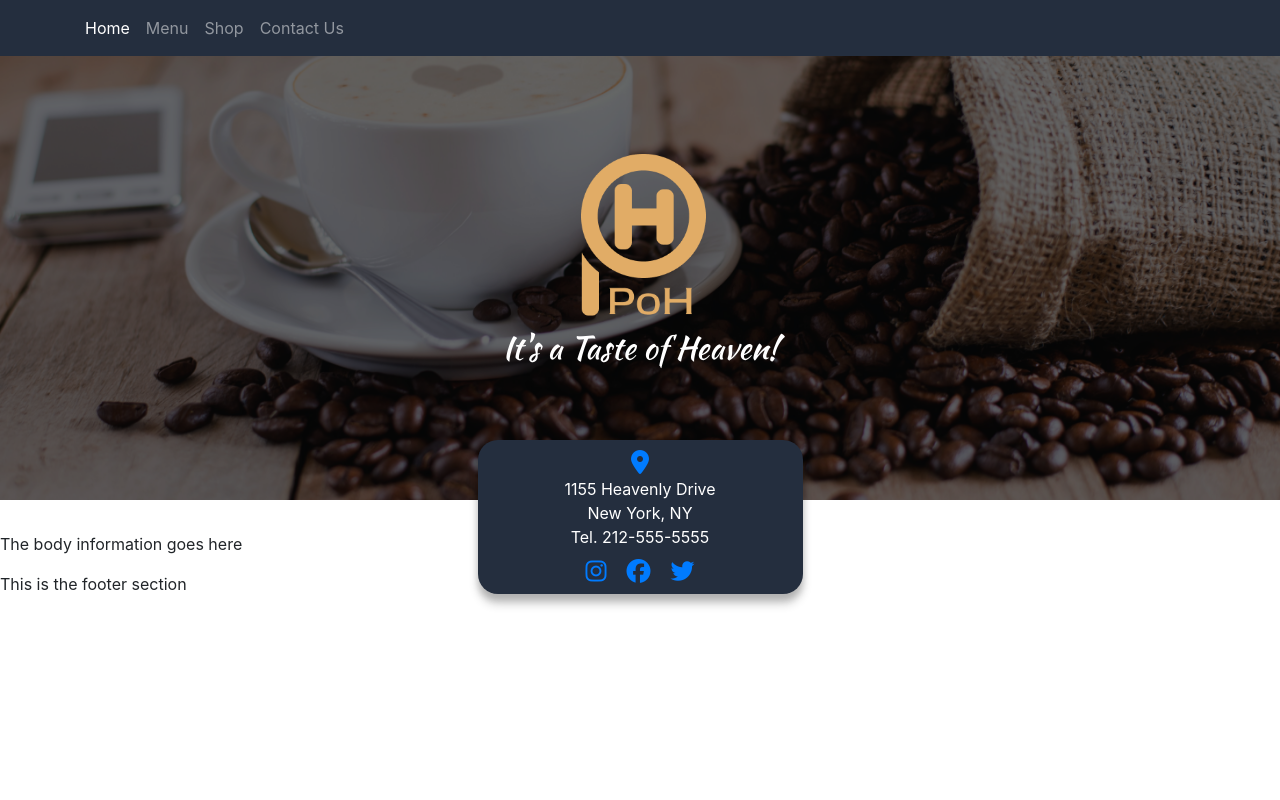
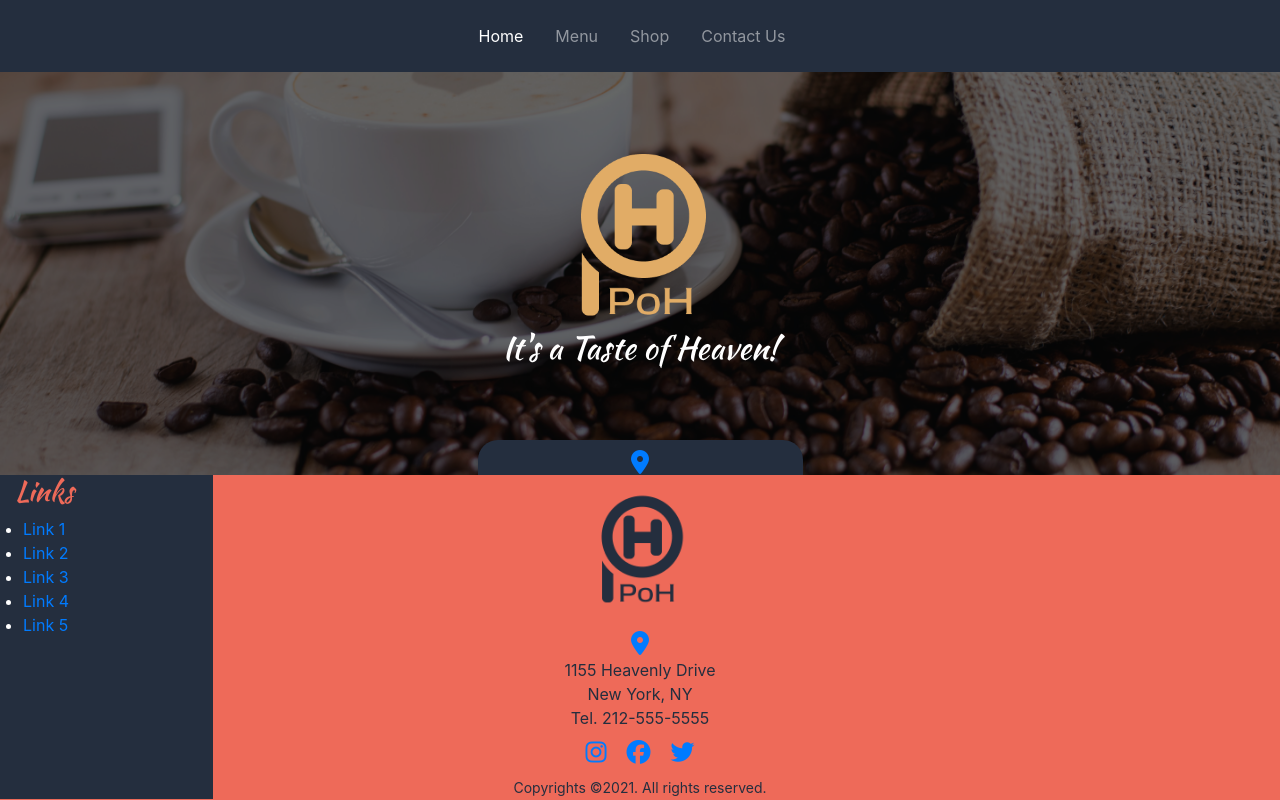
Before and after one commit to k-oz-inc/poh_cafe, a React (Create React App) app: page / in a window 1280 px wide. Built offline with nearby package versions, Linux system fonts and the light colour scheme.

Commit message:
Footer 12-11-2021

```diff
--- /dev/null
+++ b/src/Footer.css
@@ -0,0 +1,47 @@
+.center{
+    display: flex;
+    justify-content: center;
+    align-items: center;
+    margin: 0;
+}
+
+.main_color {
+    color: #242E3E;
+}
+
+.second_color {
+    color: #E1AC66;
+}
+
+.third_color {
+    color: #EE6A59;
+}
+
+.main_bg {
+    background-color: #242E3E;
+}
+
+.second_bg {
+    background-color: #E1AC66;
+}
+
+.third_bg {
+    background-color: #EE6A59;
+}
+
+footer {
+    width: 100%;
+    height: 325px;
+    background-color: #EE6A59;
+}
+
+.footer_logo {
+    max-height: 116px;
+    max-width: auto;
+    margin-top: 15px;
+    margin-bottom: 15px;
+}
+
+.footer_links {
+    color: white;
+}
--- a/src/Footer.js
+++ b/src/Footer.js
@@ -1,9 +1,53 @@
 import React from 'react';
+import logo2 from './images/PoH_Logo_Blue.png';
+import 'bootstrap/dist/css/bootstrap.min.css';
+import {
+Container,
+Row,
+Col,
+// Button
+} from 'reactstrap';
+import './Footer.css';
 
 function Footer() {
     return (
-      <footer>
-        <p>This is the footer section</p>
+      <footer className="fixed-bottom">
+        <Container fluid className="">
+          <Row>
+            <Col className="main_bg">
+              <div className="my-auto">
+                <h3 class="third_color">Links</h3>
+                <ul className="footer_links pl-2">
+                  <li><a href="#">Link 1</a></li>
+                  <li><a href="#">Link 2</a></li>
+                  <li><a href="#">Link 3</a></li>
+                  <li><a href="#">Link 4</a></li>
+                  <li><a href="#">Link 5</a></li>
+                </ul>
+              </div>
+            </Col>
+            <Col className="col-md-8 h-100 d-flex align-items-center center py-0 third_bg main_color">
+              <div>
+                <div class="col-12 center">
+                  <img className="footer_logo" src={logo2} alt="PoH Cafe Logo" />
+                </div>
+                <div className="col-12 center">
+                  <a href="#"><i class="fas fa-map-marker-alt social_icon"></i></a>
+                </div>
+                <div className="col-12 center">1155 Heavenly Drive</div>
+                <div className="col-12 center">New York, NY</div>
+                <div className="col-12 center">Tel. 212-555-5555</div>
+                <div className="col-12 center mb-2">
+                  <a href="#" alt="Instagram Link Icon" target="_blank"><i class="fab fa-instagram social_icon"></i></a>
+                  <a href="#" alt="Facebook Link Icon" target="_blank"><i class="fab fa-facebook social_icon"></i></a>
+                  <a href="#" alt="Twitter Link Icon" target="_blank"><i class="fab fa-twitter social_icon"></i></a>
+                </div>
+                <small class="col-12">Copyrights ©2021. All rights reserved.</small>
+              </div>
+            </Col>
+            <Col className=""></Col>
+          </Row>
+        </Container>
       </footer>
     );
   }
--- a/src/Header.js
+++ b/src/Header.js
@@ -15,14 +15,6 @@ Col,
 // Button
 } from 'reactstrap';
 import './Header.css';
-
-
-
-// function Header() {
-//   return (
-//     <h1>Poh Cafe</h1>
-//   );
-// }
 
 class Header extends Component {
     constructor(props) {
@@ -48,32 +40,36 @@ class Header extends Component {
                 <Jumbotron className="jumbotron" fluid>
 
                     <Navbar dark className="navbar-nav navbar-dark" fixed="top" expand="md">
-                        <div className="container">
+                        <div className="container d-flex justify-content-around">
+                            <div className="row">
+                                <div className="col-12">
                                 <NavbarToggler onClick={this.toggleNav} />
                                     <Collapse isOpen={this.state.isNavOpen} navbar>
                                         <Nav navbar className="align-items-center">
                                             <NavItem>
-                                        <NavLink active className="nav-link" to="/home">
+                                                <NavLink active className="nav-link m-2" to="/home">
                                                 Home
                                                 </NavLink>
                                             </NavItem>
                                             <NavItem>
-                                        <NavLink className="nav-link" to="/menu">
+                                                <NavLink className="nav-link m-2" to="/menu">
                                                 Menu
                                                 </NavLink>
                                             </NavItem>
                                             <NavItem>
-                                        <NavLink className="nav-link" to="/shop">
+                                                <NavLink className="nav-link m-2" to="/shop">
                                                 Shop
                                                 </NavLink>
                                             </NavItem>
                                             <NavItem>
-                                        <NavLink className="nav-link" to="/contactus">
+                                                <NavLink className="nav-link m-2" to="/contactus">
                                                 Contact Us
                                                 </NavLink>
                                             </NavItem>
                                         </Nav>
                                     </Collapse>
+                                </div>
+                            </div>
                         </div>
                     </Navbar>
                     <div className="overlay">
```
Lines whose indentation alone changed are shown as unchanged.
